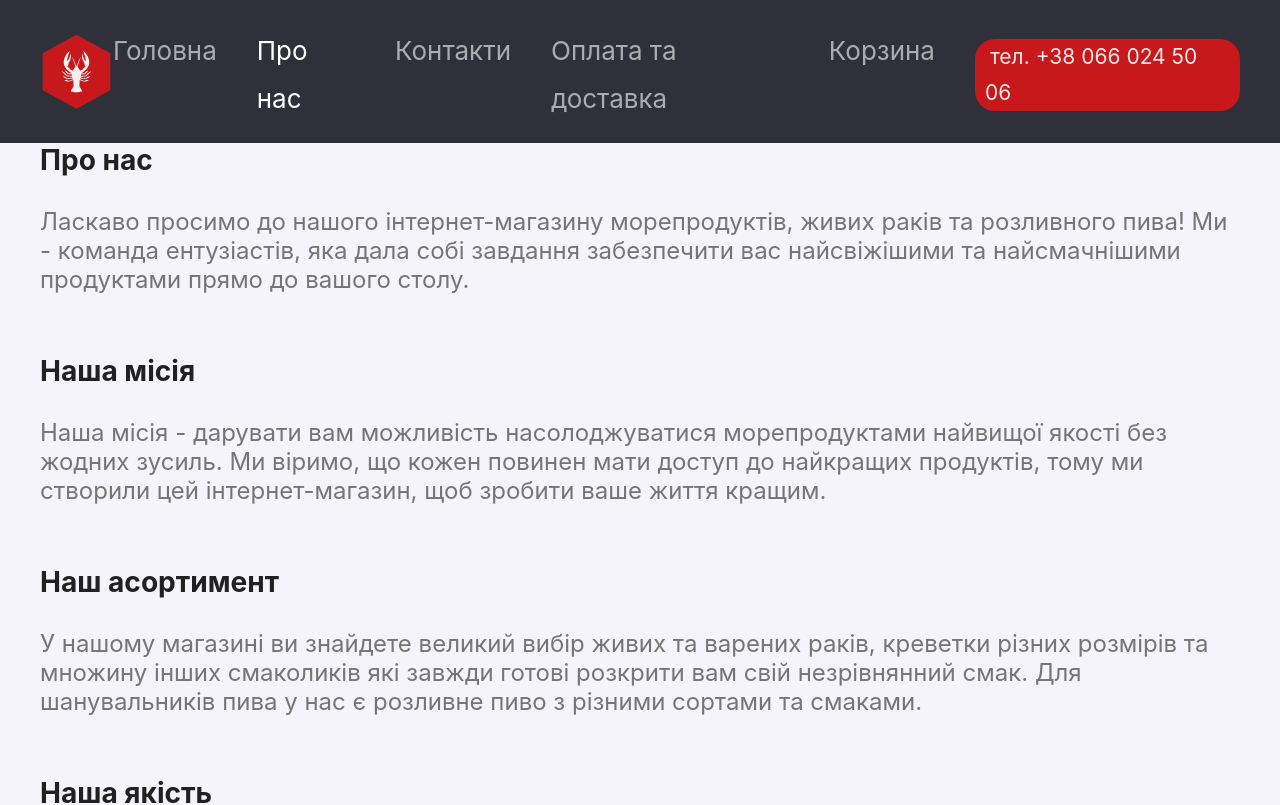
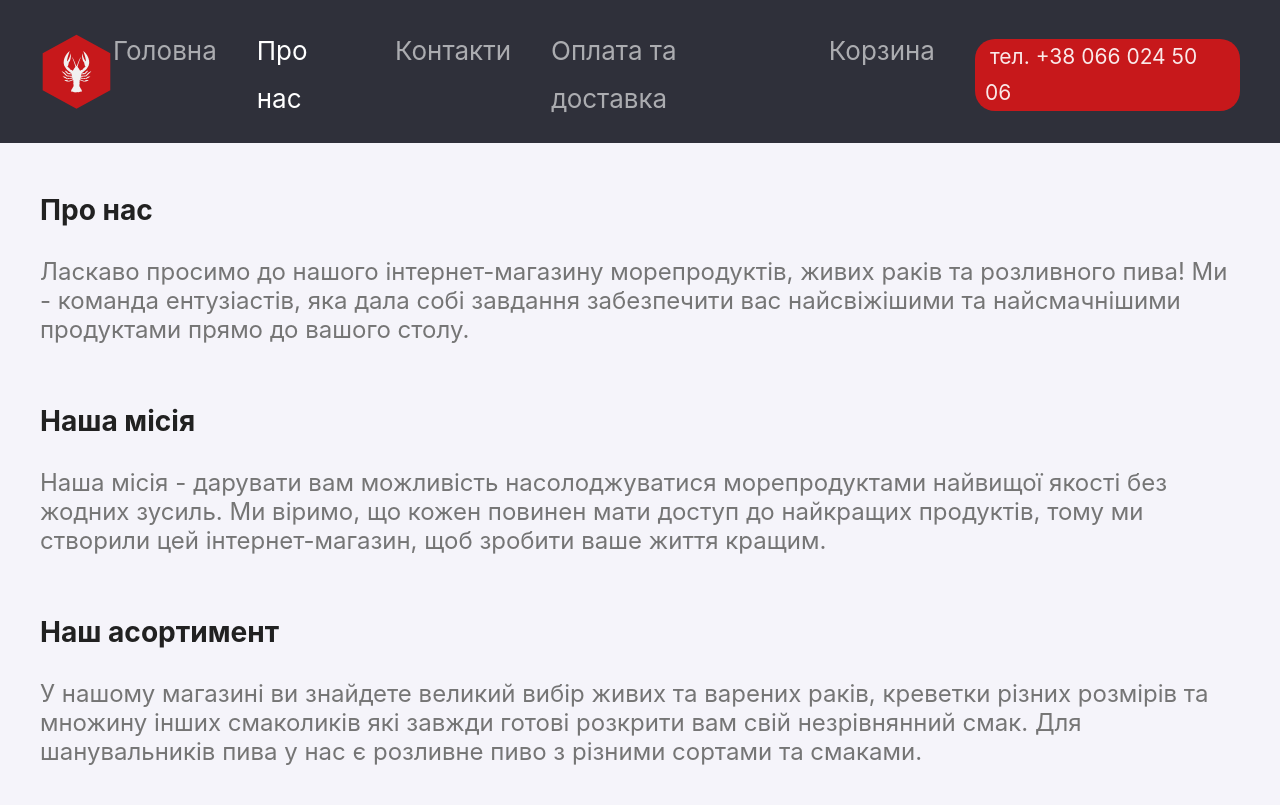
Before and after one commit to 167899/crawfish_fish.odessa, a React (Create React App) app: page /crawfish_fish.odessa/about-us in a window 1280 px wide. Shown: the top 805 px of the page. Built offline with nearby package versions, Linux system fonts and the light colour scheme.

Commit message:
fix styles about us

```diff
--- a/src/pages/AboutUs/AboutUs.module.css
+++ b/src/pages/AboutUs/AboutUs.module.css
@@ -1,5 +1,5 @@
-.aboutUsContainer{
-  padding: 50px 0;
+div.aboutUsContainer{
+  padding: 50px 15px;
 }
 
 .aboutUsContainer h3{
```
